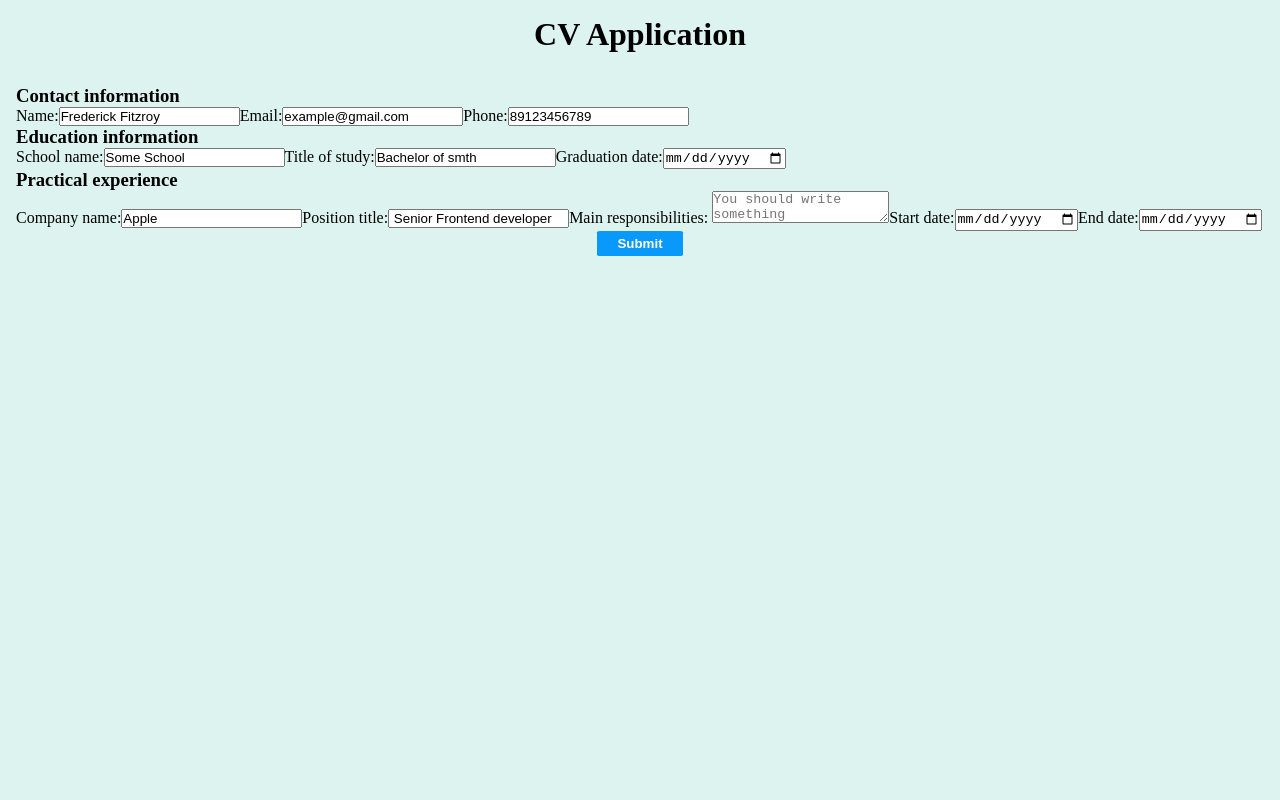
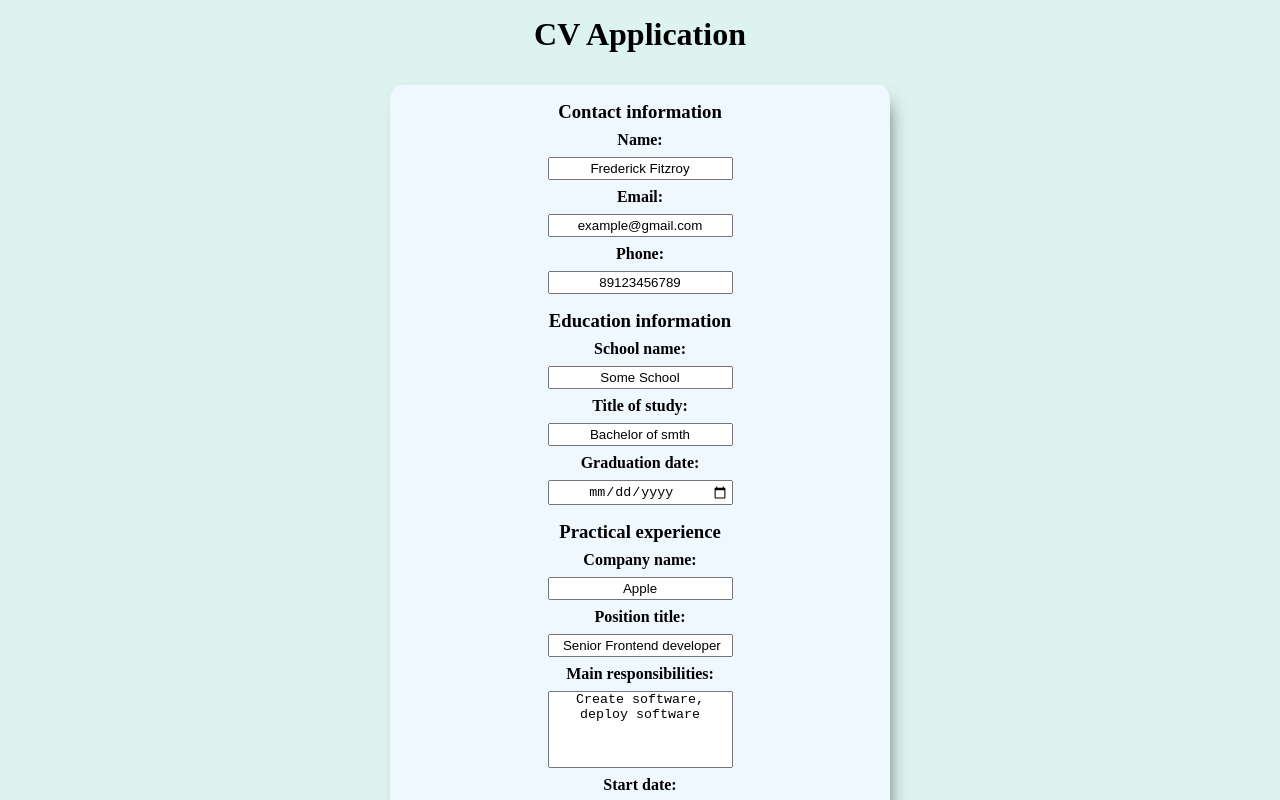
Before and after one commit to NyanLight/cv_application, a React (Vite) app: page / in a window 1280 px wide. Shown: the top 800 px of the page. Built offline with nearby package versions, Linux system fonts and the light colour scheme.

Commit message:
minor style changes

```diff
--- a/src/components/Form/Form.module.css
+++ b/src/components/Form/Form.module.css
@@ -0,0 +1,21 @@
+.form {
+    display: flex;
+    flex-direction: column;
+    align-items: center;
+    gap: 1rem;
+    background-color: aliceblue;
+    width: 40%;
+    height: 8%;
+    margin: auto;
+    border-radius: 2%;
+    padding: 1rem;
+    box-shadow: 6px 10px 19px -10px rgba(0,0,0,0.75);
+    margin-bottom: 2rem;
+}
+
+.section {
+    display: flex;
+    flex-direction: column;
+    gap: 0.5rem;
+    text-align: center;
+}
--- a/src/components/Form/Form.tsx
+++ b/src/components/Form/Form.tsx
@@ -1,24 +1,25 @@
 import { Input } from "../../ui/Input/Input";
 import { Textarea } from "../../ui/Textarea/Textarea";
 import { FormProps } from "./Form.types";
+import styles from "./Form.module.css"
 
 export function Form (props: FormProps) {
     return (
-        <form action="">
-            <section>
-                <h3>Contact information</h3>
+        <form action="" className={styles.form}>
+            <section className={styles.section}>
+                <h3 className={styles.sectionTitle}>Contact information</h3>
                 <Input name="name" value={props.name} label="Name" inputType="text" handler={props.handler}></Input>
                 <Input name="email" value={props.email} label="Email" inputType="email" handler={props.handler}></Input>
                 <Input name='phone'  value={props.phone} label="Phone" inputType="tel" handler={props.handler}></Input>
             </section>
-            <section>
-                <h3>Education information</h3>
+            <section className={styles.section}>
+                <h3 className={styles.sectionTitle}>Education information</h3>
                 <Input name="schoolName" value={props.schoolName} label="School name" inputType="text" handler={props.handler}></Input>
                 <Input name="studyTitle" value={props.studyTitle} label="Title of study" inputType="text" handler={props.handler}></Input>
                 <Input name='studyEndDate'  value={props.studyEndDate} label="Graduation date" inputType="date" handler={props.handler}></Input>
             </section>
-            <section>
-                <h3>Practical experience</h3>
+            <section className={styles.section}>
+                <h3 className={styles.sectionTitle}>Practical experience</h3>
                 <Input name="companyName" value={props.companyName} label="Company name" inputType="text"  handler={props.handler}></Input>
                 <Input name="positionTitle" value={props.positionTitle} label="Position title" inputType="text" handler={props.handler}></Input>
                 <Textarea name="responsibilities" value={props.responsibilities} label="Main responsibilities" handler={props.handler}></Textarea>
--- a/src/components/Information/Information.module.css
+++ b/src/components/Information/Information.module.css
@@ -5,6 +5,7 @@
     gap: 2rem;
     background-color: aliceblue;
     width: 40%;
+    height: 800px;
     margin: auto;
     border-radius: 2%;
     padding: 1rem;
@@ -23,6 +24,11 @@
     font-size: 1.5rem;
 }
 
+.field {
+    display: flex;
+    flex-direction: column;
+}
+
 .fieldName {
     font-size: 1.1rem;
     font-weight: bold;
--- a/src/ui/Input/Input.module.css
+++ b/src/ui/Input/Input.module.css
@@ -0,0 +1,11 @@
+.label {
+    display: flex;
+    flex-direction: column;
+    font-weight: bold;
+    gap: 8px;
+}
+
+.input {
+    text-align: center;
+    padding: 2px;
+}
--- a/src/ui/Textarea/Textarea.module.css
+++ b/src/ui/Textarea/Textarea.module.css
@@ -0,0 +1,11 @@
+.label {
+    display: flex;
+    flex-direction: column;
+    font-weight: bold;
+    gap: 8px;
+}
+
+.textarea {
+    resize: none;
+    text-align: center;
+}
--- a/src/ui/Textarea/Textarea.tsx
+++ b/src/ui/Textarea/Textarea.tsx
@@ -1,9 +1,10 @@
-import { TextareaProps } from "./Textarea.types"
+import { TextareaProps } from "./Textarea.types";
+import styles from "./Textarea.module.css";
 
-export function Textarea ({label, handler, name}: TextareaProps) {
+export function Textarea ({label, handler, name, value}: TextareaProps) {
     return (
-        <label >
-            {label}: <textarea name={name} onChange={handler} placeholder="You should write something"></textarea>
+        <label className={styles.label} >
+            {label}: <textarea value={value} className={styles.textarea} rows={5} name={name} onChange={handler} placeholder="You should write something"></textarea>
         </label>
     )
 }
```
